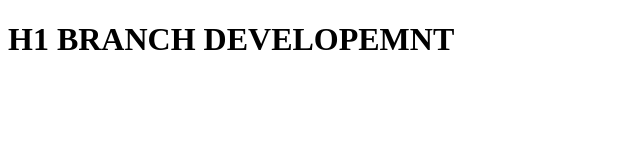
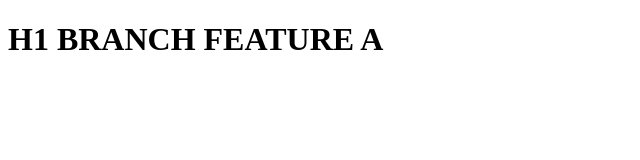
Before and after one commit to zeed-dev/2_alta_version_and_branch_management, a plain HTML site: page index.html in a window 1280 px wide. Shown: the whole page, without its empty margins (0-640 px from the left). Drawn offline with Linux system fonts and the light colour scheme.

Commit message:
Adding index.html in branch featureA

```diff
--- a/index.html
+++ b/index.html
@@ -7,6 +7,6 @@
     <title>Document</title>
 </head>
 <body>
-    <h1>H1 BRANCH DEVELOPEMNT</h1>
+    <h1>H1 BRANCH FEATURE A</h1>
 </body>
 </html>
```
